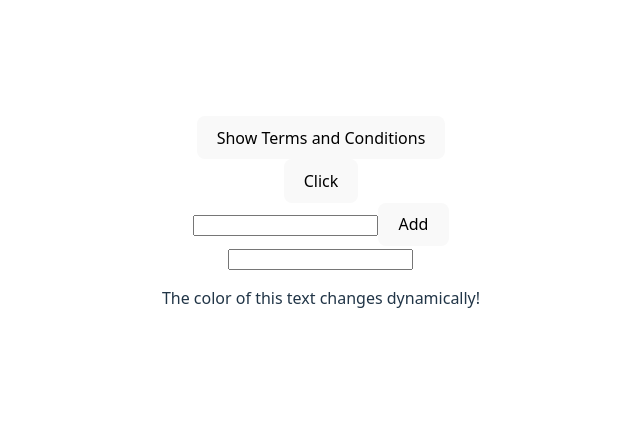
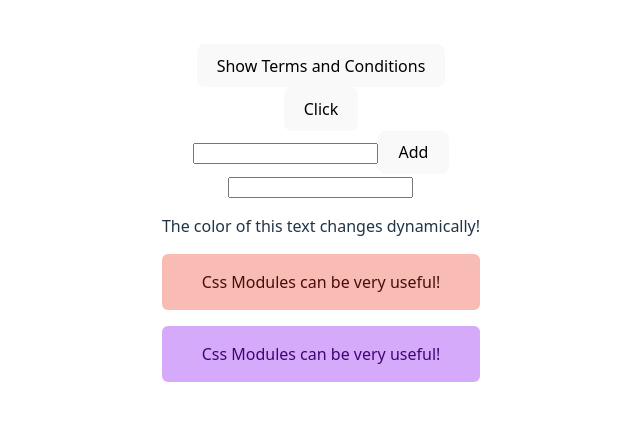
Before and after one commit to YashdeepN/react-key-concepts, a React (Vite) app: page / in a window 1280 px wide. Shown: the part 179-600 px from the top of the page, without its empty margins (319-959 px from the left). Built offline with nearby package versions, Linux system fonts and the light colour scheme.

Commit message:
TextBox with css module

```diff
--- a/src/App.jsx
+++ b/src/App.jsx
@@ -12,6 +12,7 @@ import ConditionalRender from './components/ConditionalRender'
 import BtnOrAnchor from './components/BtnOrAnchor'
 import ListOfItems from './components/ListOfItems'
 import ColorParagraph from './components/ColorParagraph'
+import TextBox from './components/moduleStyle/TextBox'
 
 function App() {
   const [outputText, setCount] = useState("Initial Text")
@@ -39,6 +40,9 @@ function App() {
       <ListOfItems />
 
       <ColorParagraph />
+
+      <TextBox mode='alert'>Css Modules can be very useful!</TextBox>
+      <TextBox mode='info'>Css Modules can be very useful!</TextBox>
     </>
   )
 }
--- a/src/components/moduleStyle/TextBox.jsx
+++ b/src/components/moduleStyle/TextBox.jsx
@@ -1,9 +1,18 @@
 import React from 'react'
 import classes from "./TextBox.module.css"
 
-const TextBox = () => {
+const TextBox = ({ children, mode }) => {
+
+    let cssClasses;
+    if (mode === 'alert') {
+        cssClasses = classes.alert;
+    } else if (mode === 'info') {
+        cssClasses = classes.info;
+    }
     return (
-        <div>TextBox</div>
+        <div>
+            <p className={cssClasses}>{children}</p>
+        </div>
     )
 }
 
```
